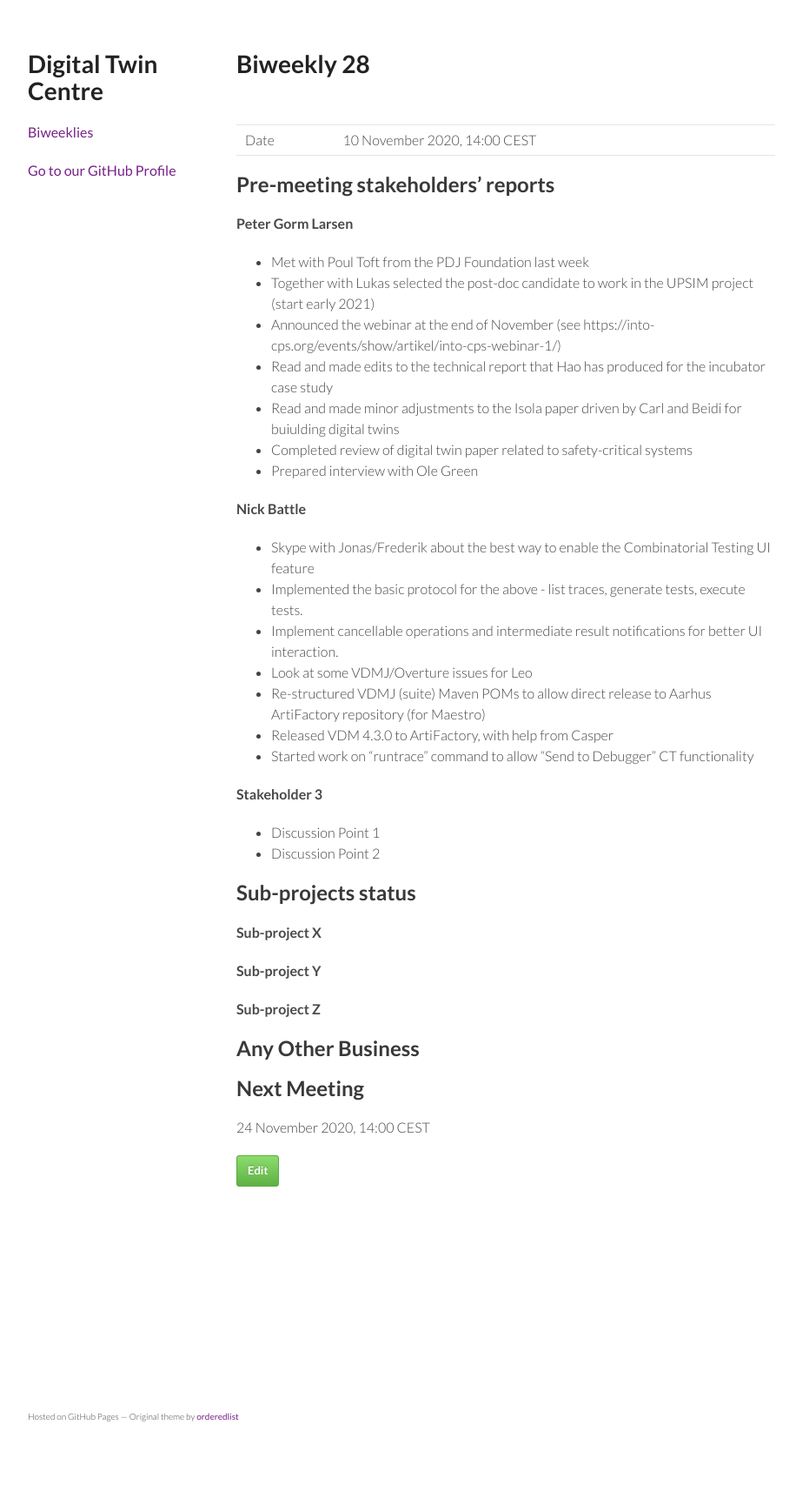
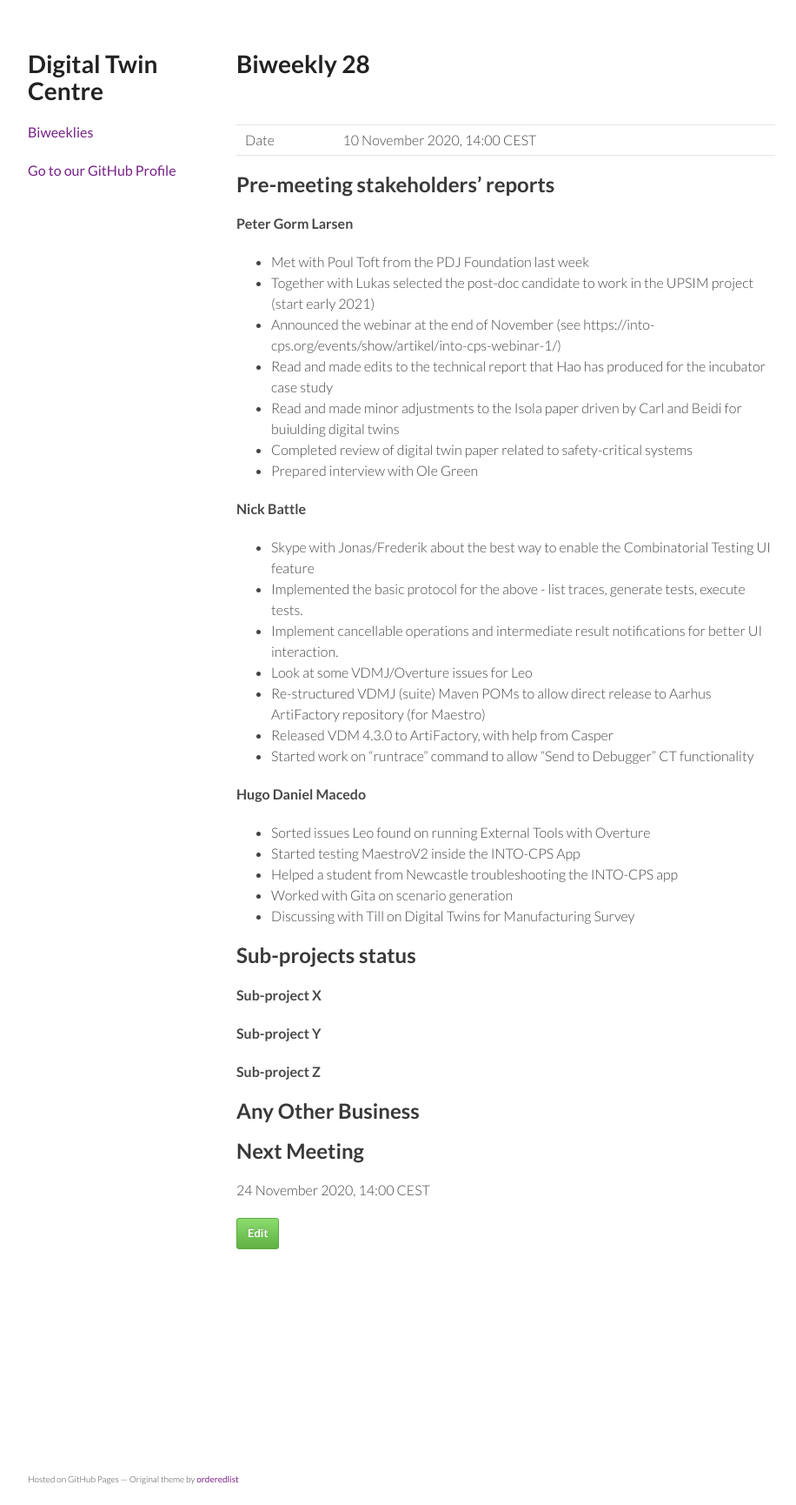
Before and after one commit to digitaltwincentre/digitaltwincentre.github.io, a Jekyll site: the page built from _biweeklies/Biweekly-28.md, in a window 1280 px wide. Shown: the whole page at 87% size, without its empty margins (178-1094 px from the left). Built offline with Jekyll 4.4.1, drawn with Linux system fonts in a browser that asks for light colours; nearby versions of some CDN libraries; before the commit the page ends 1658 px from its top, so only the background shows below that.

Commit message:
Update Biweekly-28.md

```diff
--- a/_biweeklies/Biweekly-28.md
+++ b/_biweeklies/Biweekly-28.md
@@ -38,9 +38,12 @@ date: 10 November 2020, 1400 CEST
 * Released VDM 4.3.0 to ArtiFactory, with help from Casper
 * Started work on "runtrace" command to allow "Send to Debugger" CT functionality
 
-#### Stakeholder 3
-* Discussion Point 1
-* Discussion Point 2
+#### Hugo Daniel Macedo
+* Sorted issues Leo found on running External Tools with Overture
+* Started testing MaestroV2 inside the INTO-CPS App
+* Helped a student from Newcastle troubleshooting the INTO-CPS app
+* Worked with Gita on scenario generation
+* Discussing with Till on Digital Twins for Manufacturing Survey
 
 
 ## Sub-projects status
```
